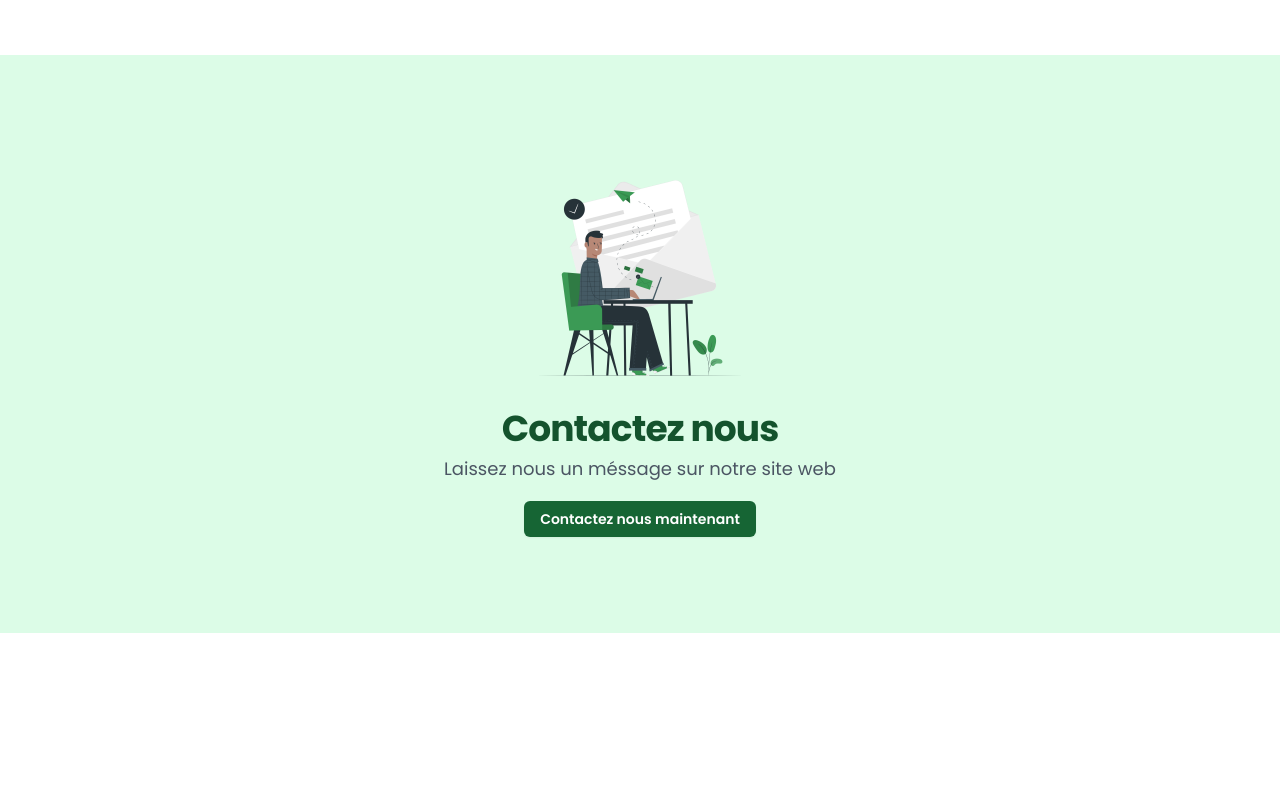
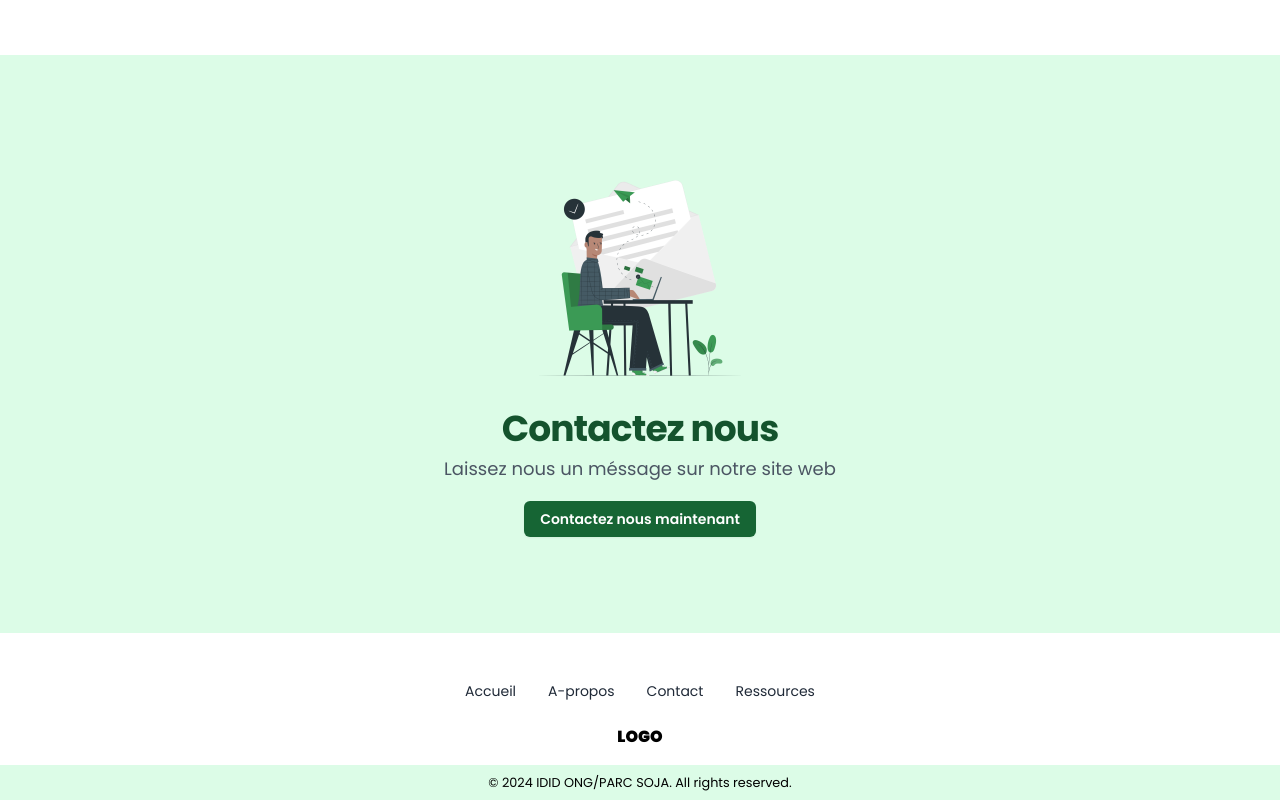
Before and after one commit to TripleCrownDiamond/platformparcsojaidid, a Next.js app: page / in a window 1280 px wide. Shown: the part 3453-4253 px from the top of the page. Before the commit the page ends 4086 px from the top, so only its background shows below. Built offline with nearby package versions, Linux system fonts and the light colour scheme; no server answers.

Commit message:
new commit

```diff
--- a/app/page.tsx
+++ b/app/page.tsx
@@ -4,6 +4,7 @@ import Cta from "@/components/Cta/Cta";
 import Testimonials from "@/components/Testimonials/Testimonials";
 import Contact from "@/components/Contact/Contact";
 import About from "@/components/About/About";
+import Footer from "@/components/Footer/Footer";
 
 export default function Home() {
   return (
@@ -14,6 +15,7 @@ export default function Home() {
       <Cta />
       <Testimonials />
       <Contact />
+      <Footer />
     </div>
   );
 }
--- /dev/null
+++ b/components/Footer/Footer.tsx
@@ -0,0 +1,47 @@
+import React from "react";
+import { auth } from "@clerk/nextjs/server";
+import Link from "next/link";
+
+const Footer = () => {
+  const navigation = [
+    { name: "Accueil", href: "./", current: true },
+    { name: "A-propos", href: "#about", current: true },
+    { name: "Contact", href: "#contact", current: false },
+  ];
+
+  const userId = auth();
+
+  return (
+    <div className="w-full flex flex-col justify-center align-center pt-5 md:pt-10">
+      <div className="flex flex-row justify-center items-center gap-2 mb-4">
+        {navigation.map((item) => (
+          <Link
+            key={item.name}
+            href={item.href}
+            aria-current={item.current ? "page" : undefined}
+            className="rounded-md px-3 py-2 text-sm font-medium text-gray-800 hover:bg-gray-200 hover:text-gray-900"
+          >
+            {item.name}
+          </Link>
+        ))}
+        {/* Lien "Ressources" qui redirige en fonction de l'état de connexion */}
+        <Link
+          href={userId ? "/dashboard" : "/sign-in"}
+          className="rounded-md px-3 py-2 text-sm font-medium text-gray-800 hover:bg-gray-200 hover:text-gray-900"
+        >
+          Ressources
+        </Link>
+      </div>
+      <div className="flex flex-shrink-0 justify-center items-center">
+        <Link href="./">
+          <h1 className="text-base font-black">LOGO</h1>
+        </Link>
+      </div>
+      <div className="flex justify-center items-center mt-4 p-2 bg-green-100">
+        <small>© 2024 <Link href="https://ididong.org">IDID ONG/PARC SOJA</Link>. All rights reserved.</small>
+      </div>
+    </div>
+  );
+};
+
+export default Footer;
--- a/components/NavBar/NavBar.tsx
+++ b/components/NavBar/NavBar.tsx
@@ -51,14 +51,14 @@ export default function NavBar() {
             <div className="hidden sm:ml-6 sm:block">
               <div className="flex space-x-4">
                 {navigation.map((item) => (
-                  <a
+                  <Link
                     key={item.name}
                     href={item.href}
                     aria-current={item.current ? "page" : undefined}
                     className="rounded-md px-3 py-2 text-sm font-medium text-gray-800 hover:bg-gray-200 hover:text-gray-900"
                   >
                     {item.name}
-                  </a>
+                  </Link>
                 ))}
                 {/* Lien "Ressources" qui redirige en fonction de l'état de connexion */}
                 <Link
--- a/components/index.js
+++ b/components/index.js
@@ -5,3 +5,4 @@ export { default as Cta } from "./Cta/Cta";
 export { default as Testimonials } from "./Testimonials/Testimonials";
 export { default as Contact } from "./Contact/Contact";
 export { default as About } from "./About/About";
+export { default as Footer } from "./Footer/Footer";
```
